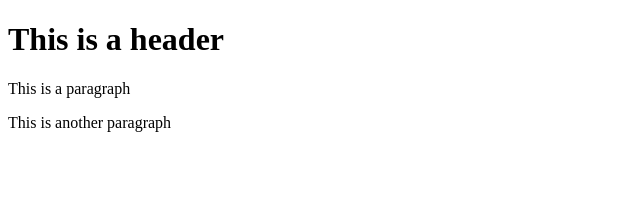
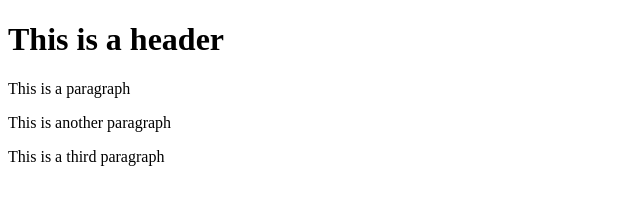
Before and after one commit to jahi/git-test, a website: page index.html in a window 1280 px wide. Shown: the whole page, without its empty margins (0-640 px from the left). Drawn offline with Linux system fonts and the light colour scheme.

Commit message:
fourth commit

```diff
--- a/index.html
+++ b/index.html
@@ -6,5 +6,6 @@
         <h1>This is a header</h1>
         <p>This is a paragraph</p>
         <p>This is another paragraph</p>
+        <p>This is a third paragraph</p>
     </body>
 </html>
```
Also changed, not shown: package.json (added, +24 -0 lines), 1 other file.
